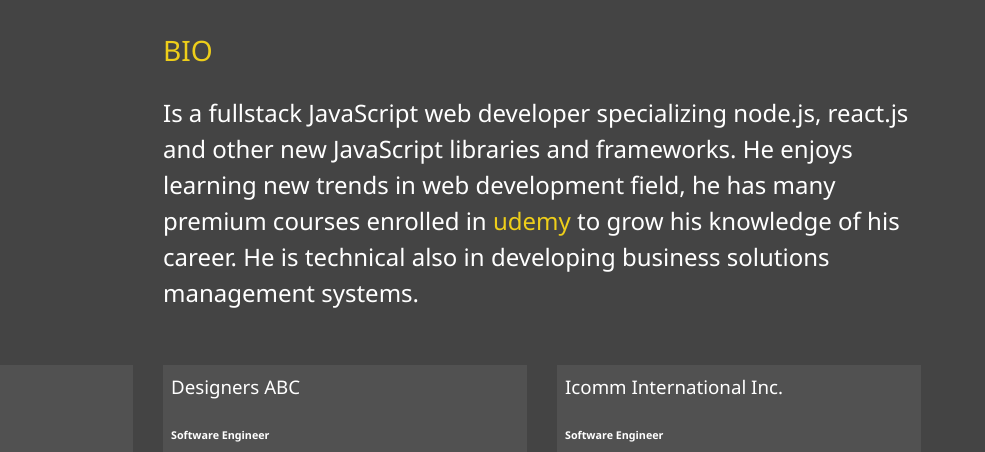
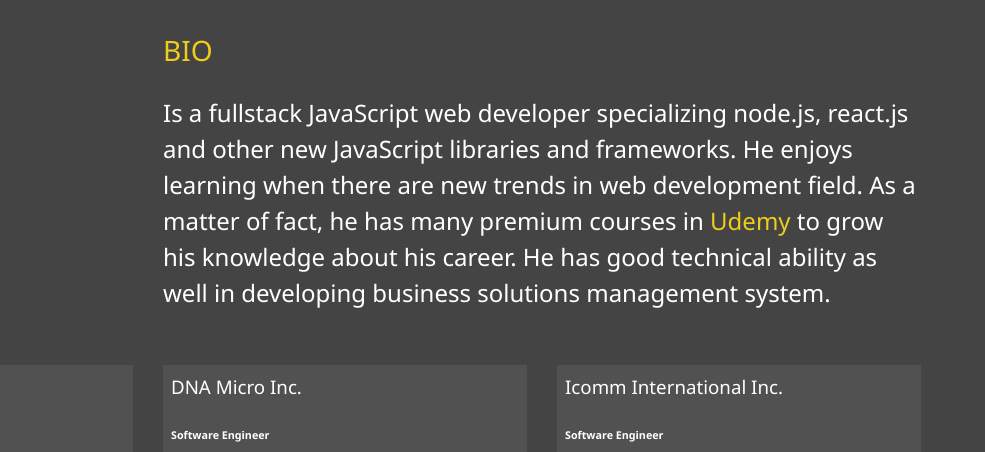
Before and after one commit to iamkennethreyt/portfolio, a website: page dist/about.html in a window 1280 px wide. Shown: the part 253-705 px from the top of the page, 295-1280 px from the left. Drawn offline with Linux system fonts and the light colour scheme.

Commit message:
fixed projects

```diff
--- a/dist/about.html
+++ b/dist/about.html
@@ -68,16 +68,16 @@
           <p>
             Is a fullstack JavaScript web developer specializing node.js,
             react.js and other new JavaScript libraries and frameworks. He
-            enjoys learning new trends in web development field, he has many
-            premium courses enrolled in
+            enjoys learning when there are new trends in web development field.
+            As a matter of fact, he has many premium courses in
             <a
               class="text-secondary"
               target="blank"
               href="https://www.udemy.com/user/kenneth-rey-tamis-2/"
-              >udemy</a
+              >Udemy</a
             >
-            to grow his knowledge of his career. He is technical also in
-            developing business solutions management systems.
+            to grow his knowledge about his career. He has good technical
+            ability as well in developing business solutions management system.
           </p>
         </div>
 
@@ -92,7 +92,7 @@
         </div>
 
         <div class="job job-2">
-          <h3>Designers ABC</h3>
+          <h3>DNA Micro Inc.</h3>
           <h6>Software Engineer</h6>
           <p>
             Javascript developers intended to develop the front end part of the
```
